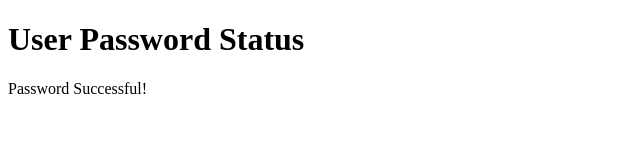
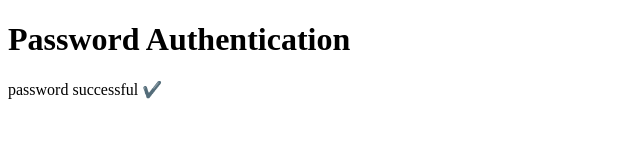
Before and after one commit to luckyhabe/JavaScript_Basics, a plain HTML site: page conditionals.html in a window 1280 px wide. Shown: the whole page, without its empty margins (0-640 px from the left). Drawn offline with Linux system fonts and the light colour scheme.

Commit message:
Updated H1, Paragraph ID & Display Message

```diff
--- a/conditionals.html
+++ b/conditionals.html
@@ -7,18 +7,18 @@
 </head>
 <body>
 
-    <h1>User Password Status</h1>
-    <p id="output"></p>
+    <h1>Password Authentication</h1>
+    <p id="passwordCheck"></p>
 
 
     <script>
-        var userInputPassword = "911";
-        var actualPassword = "911";
+        let userInputPassword = "911";
+        let actualPassword = "911";
 
         if (userInputPassword == actualPassword) {
-            document.getElementById("output").innerHTML=("Password Successful!");
+            document.getElementById("passwordCheck").innerHTML=("password successful ✔️");
         } else{
-        document.getElementById("output").innerHTML=("Password unsuccessful!");
+        document.getElementById("output").innerHTML=("Password unsuccessful 🚫");
         }
     </script>
 </body>
```
